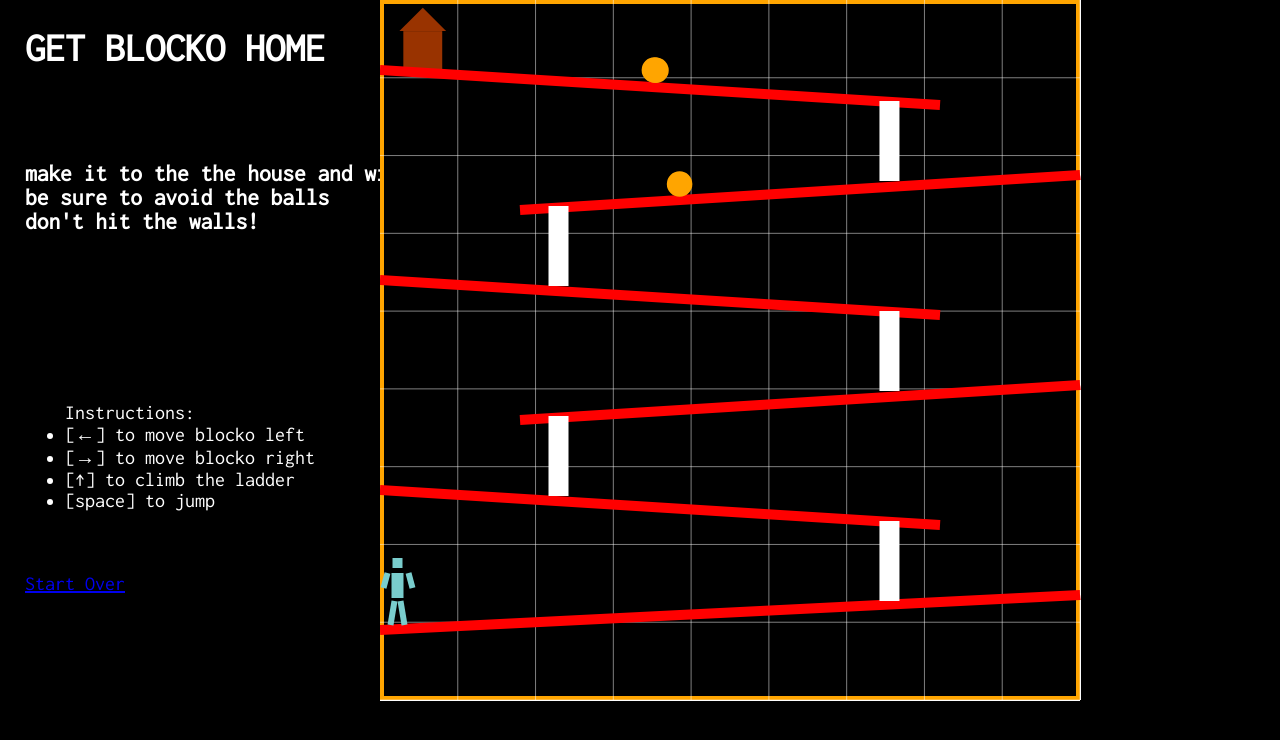
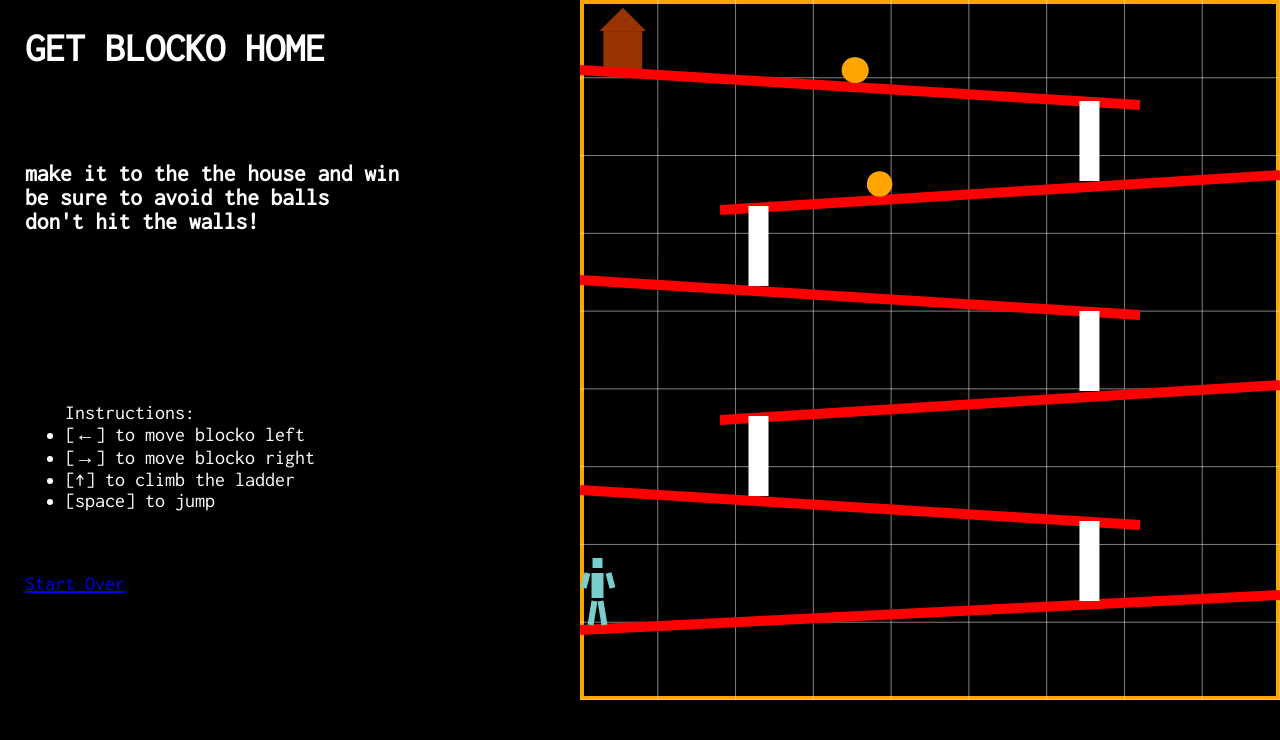
Before and after one commit to bernierlogan/stevejk31.github.io, a Jekyll site: the page built from index.html, in a window 1280 px wide. Shown: the top 740 px of the page. Built offline with Jekyll 4.4.1, drawn with Linux system fonts in a browser that asks for light colours.

Commit message:
refactor TEST

```diff
--- a/index.html
+++ b/index.html
@@ -33,4 +33,4 @@ title: Get BlockO Home!
   <br/>
   <a href="javascript:history.go(0)">Start Over</a>
 </div>
-<canvas id="canvas" width="900" height="900"></canvas>
+<canvas id="canvas" width="700" height="700"></canvas>
```
